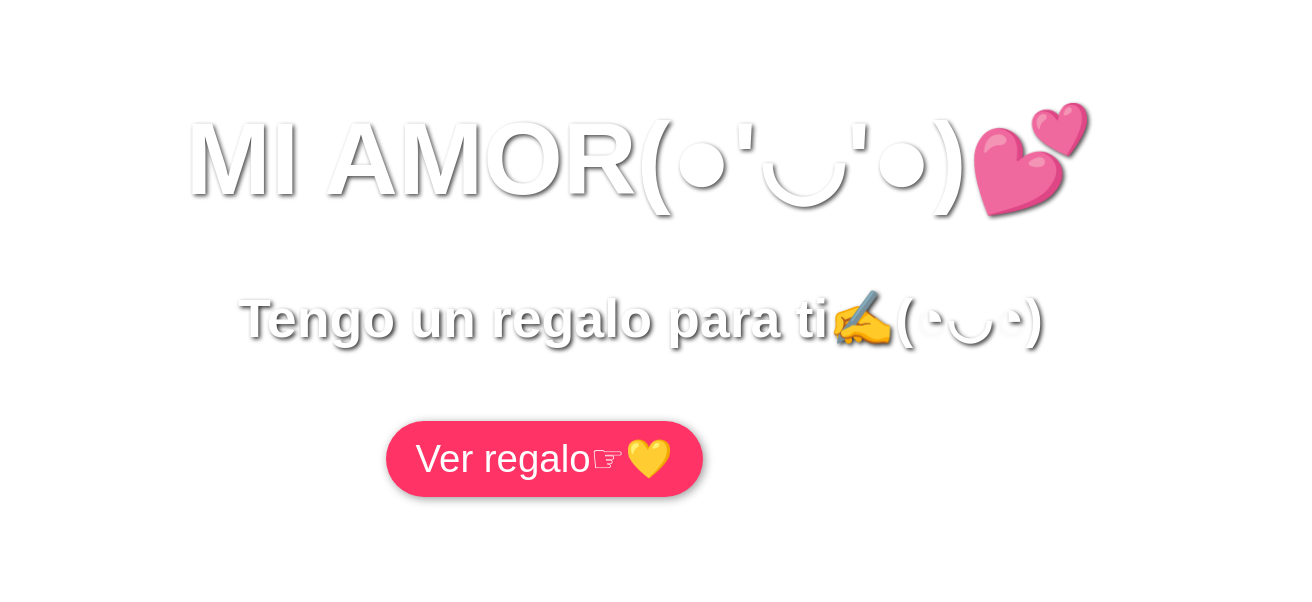
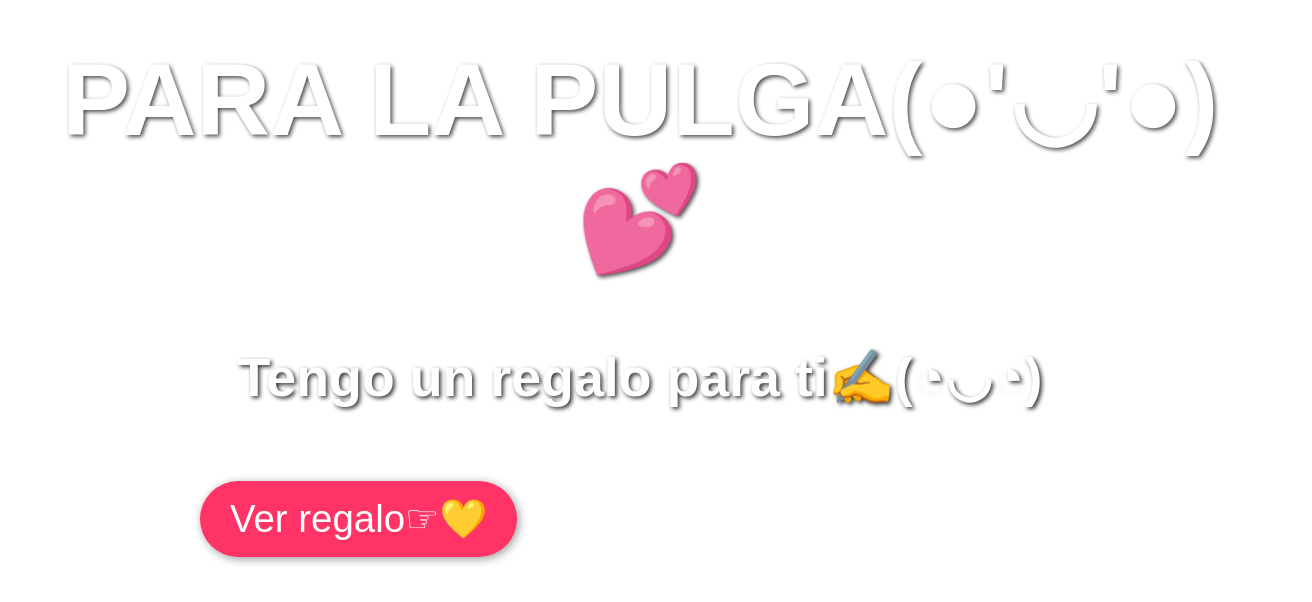
Before and after one commit to Walineitor/Pulguita-flowers, a plain HTML site: page index.html in a window 1280 px wide. Shown: the part 136-738 px from the top of the page, 1312 px wide, since content can reach past the window. Drawn offline with Linux system fonts and the light colour scheme.

Commit message:
Actualizar index.html

```diff
--- a/index.html
+++ b/index.html
@@ -13,7 +13,7 @@
             display: flex;
             justify-content: center;
             align-items: center;
-            background: url('img/amar.png') no-repeat center center/cover;
+            background: url('img/PULGA') no-repeat center center/cover;
             font-family: 'Arial', sans-serif;
         }
 
@@ -68,7 +68,7 @@
 </head>
 <body>
     <div>
-        <h1>MI AMOR(●'◡'●)💕</h1>
+        <h1>PARA LA PULGA(●'◡'●)💕</h1>
         <h2>Tengo un regalo para ti✍(◔◡◔)</h2>
         <button onclick="window.location.href='rosas.html'">Ver regalo☞💛</button>
     </div>
```
